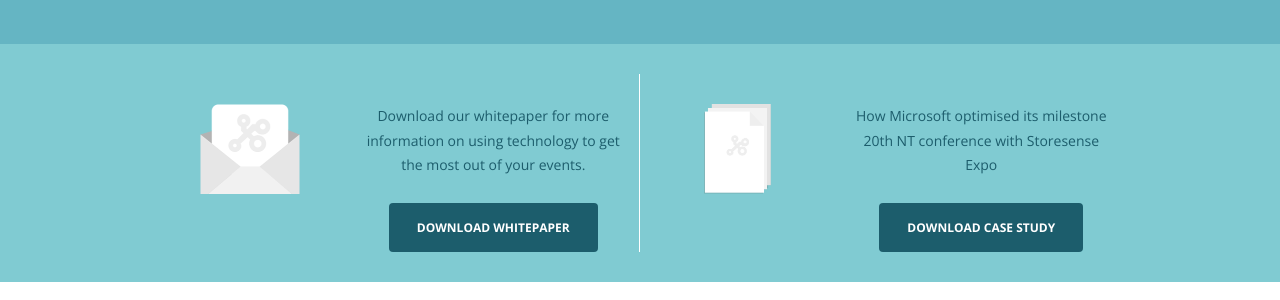
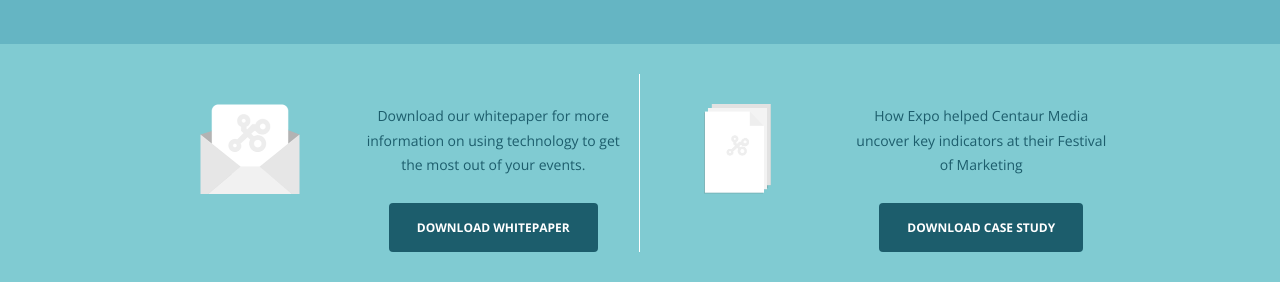
Before and after one commit to storesense/web-expoanalytics, a Jekyll site: the page built from index.html, in a window 1280 px wide and 900 px high, scrolled down 963 px. Shown: the part 154-454 px from the top of the window. Built offline with Jekyll 4.4.1, drawn with Linux system fonts in a browser that asks for light colours.

Commit message:
Changed case studies

```diff
--- a/_includes/sections/whitepaper.html
+++ b/_includes/sections/whitepaper.html
@@ -25,7 +25,7 @@
                <img src="{{ site.baseurl }}/img/case-study-icon.png" class="whitepaper-icon">
             </div>
             <div class="col-md-3 text-center">
-                <p>How Microsoft optimised its milestone 20th NT conference with Storesense Expo</p>
+                <p>How Expo helped Centaur Media uncover key indicators at their Festival of Marketing</p>
                 <!-- HubSpot Call-to-Action Code -->
                 <span class="hs-cta-wrapper" id="hs-cta-wrapper-d90bae46-ae67-476c-8604-68e693a6406f">
                     <span class="hs-cta-node hs-cta-d90bae46-ae67-476c-8604-68e693a6406f" id="hs-cta-d90bae46-ae67-476c-8604-68e693a6406f">
```
